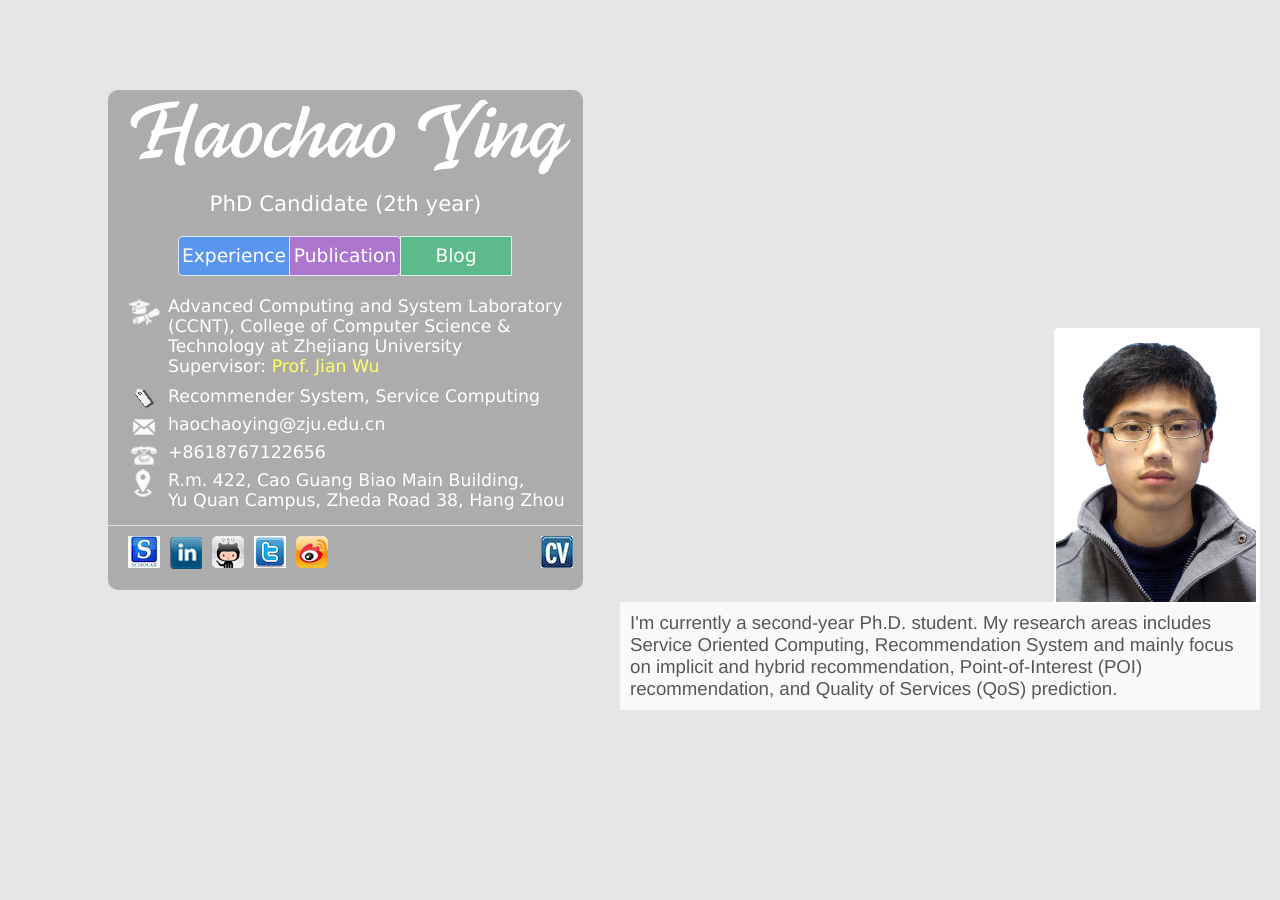
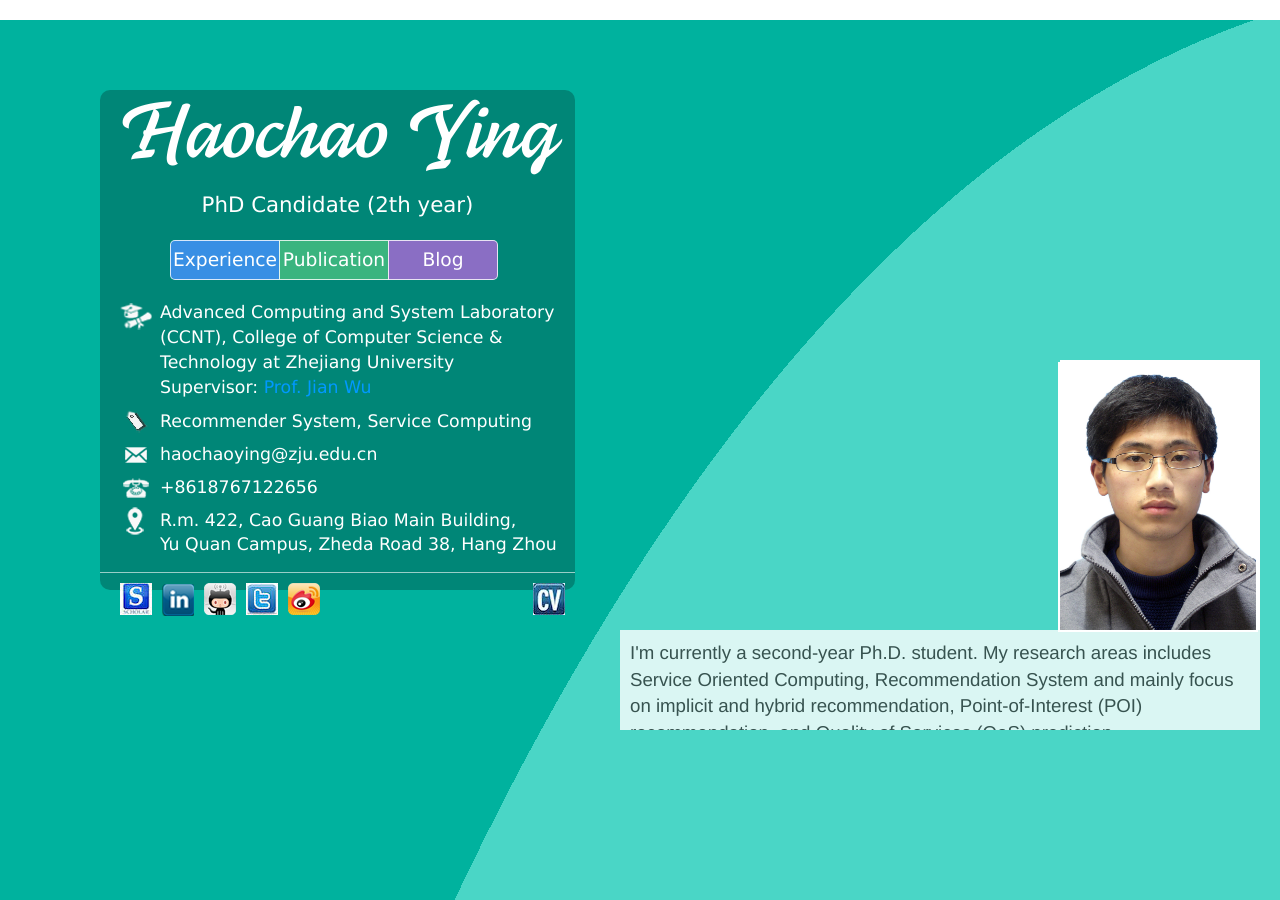
Before and after one commit to LanternYing/lanternying.github.com, a Jekyll site: the page built from index.html, in a window 1280 px wide. Built offline with Jekyll 4.4.1, drawn with Linux system fonts in a browser that asks for light colours; some of the changed text lies outside the part shown.

Commit message:
modification

```diff
--- a/_includes/includes.html
+++ b/_includes/includes.html
@@ -1,4 +1,8 @@
-<meta name="viewport" content="width=device-width, initial-scale=1.0" charset="utf-8">
+<meta charset='utf-8'>
+<meta http-equiv="X-UA-Compatible" content="chrome=1">
+<meta name="viewport" content="width=device-width, initial-scale=1, maximum-scale=1">
+
+<!-- <meta name="viewport" content="width=device-width, initial-scale=1.0" charset="utf-8"> -->
 <link href="bootstrap/css/bootstrap.min.css" rel="stylesheet" media="screen">
 <link href="css/navbar.css" rel="stylesheet" media="screen">
 <!-- HTML5 shim and Respond.js IE8 support of HTML5 elements and media queries -->
--- a/_includes/navbar.html
+++ b/_includes/navbar.html
@@ -11,9 +11,10 @@
         <div class="navbar-collapse collapse">
           <ul class="nav nav-justified">
             <li class="profilenav"><a href="#profile">Profile</a></li>
-            <li class="worknav"><a href="#work">Work</a></li>
-            <li class="resumenav"><a href="#resume">Resume</a></li>
-            <li class="pubsnav"><a href="#publications">Publications</a></li>
+            <li class="expernav"><a href="#experience">Experience</a></li>
+            <!-- <li class="resumenav"><a href="#resume">Resume</a></li> -->
+            <li class="pubsnav"><a href="#publication">Publication</a></li>
+            <li class="blognav"><a href="#blog">Blog</a></li>
           </ul>
         </div><!--/.nav-collapse -->
     </div>
--- a/css/index.css
+++ b/css/index.css
@@ -1,9 +1,19 @@
 html {  overflow-y: scroll; }
-body {  background: rgba(0, 0, 0, 0.1) url(../img/p3pstyle.png) 0 0 no-repeat;  font-family: Helvetica Neue,Open Sans,Helvetica,Tahoma,Arial,Verdana,sans-serif;  font-size: 14pt;  font-weight: 500; } a:link { color: rgba(0, 153, 255, 1); text-decoration: none;} a:visited { color: rgba(0, 153, 255, 1);} a:hover { color: rgba(231, 115, 49, 1);}
+body {
+    /*background: #ebeae6 url(../img/lines-wallpaper-aqua.gif) top left repeat;*/
+    font-family: Helvetica Neue,Open Sans,Helvetica,Tahoma,Arial,Verdana,sans-serif;
+    font-size: 14pt;
+    font-weight: 500;
+    padding: 0;
+    margin: 0;
+}
+a:link { color: rgba(0, 153, 255, 1); text-decoration: none;}
+a:visited { color: rgba(0, 153, 255, 1);}
+a:hover { color: rgba(231, 115, 49, 1);}
 
- .main_container{  /* round the border*/  -moz-border-radius: 10px;  -khtml-border-radius: 10px;  -webkit-border-radius: 10px;  border-radius: 10px;   color: rgba(0, 0, 0, 0.8);  width:1520px;  margin-top: 20px;  margin-left: 80px;  margin-right: 20px;  margin-bottom: 20px;  padding-top: 20px;  padding-left: 20px;  padding-right: 20px;  padding-bottom: 20px; }
- .profile_container{  background-color: rgba(0, 0, 0, 0.25);  /* round the border*/  -moz-border-radius: 10px;  -khtml-border-radius: 10px;  -webkit-border-radius: 10px;  border-radius: 10px;   width:475px;  height:500px;  margin-top: 50px;  margin-left: 0px;  margin-right: auto;  margin-bottom: 40px; }
- .analytics_container{  width:475px;  position: relative;  margin-left: 830px;  margin-right: auto;  margin-top: 60px;  margin-bottom: auto;  text-align: center;  color: rgba(0, 0, 0, 1); }
+.main_container{  /* round the border*/  -moz-border-radius: 10px;  -khtml-border-radius: 10px;  -webkit-border-radius: 10px;  border-radius: 10px;   color: rgba(0, 0, 0, 0.8);  width:1520px;  margin-top: 20px;  margin-left: 80px;  margin-right: 20px;  margin-bottom: 20px;  padding-top: 20px;  padding-left: 20px;  padding-right: 20px;  padding-bottom: 20px; }
+.profile_container{  background-color: rgba(0, 0, 0, 0.25);  /* round the border*/  -moz-border-radius: 10px;  -khtml-border-radius: 10px;  -webkit-border-radius: 10px;  border-radius: 10px;   width:475px;  height:500px;  margin-top: 50px;  margin-left: 0px;  margin-right: auto;  margin-bottom: 40px; }
+.analytics_container{  width:475px;  position: relative;  margin-left: 830px;  margin-right: auto;  margin-top: 60px;  margin-bottom: auto;  text-align: center;  color: rgba(0, 0, 0, 1); }
 
 .header { width: 100%; position: relative; text-align: center; color: white; padding-left: 0px; padding-right: 0px; margin-top:5x; }
 .header a:link { color: rgba(255, 255, 100, 1); text-decoration: none;}
@@ -84,3 +94,63 @@
     padding: 10px;
     float: right;
 }
+
+section {
+    min-width: 960px;
+}
+
+#profilesection {
+    background: #ebeae6 url(../images/p3pstyle.png);
+}
+
+#expersection {
+    background: #eee;
+}
+
+/*#resumesection {
+    background: #ddd;
+}
+*/
+#pubsection {
+    background: #ccc;
+}
+
+.headerbar {
+    background: #333;
+    height: 50px;
+    width: 100%;
+    top: 0;
+    left: 0;
+    z-index: 0;
+}
+
+ul#hmenu {
+    color: white;
+    font-size: 2em;
+    list-style-type: none;
+    z-index: 2;
+    position: relative;
+    padding-top: 5px;
+}
+
+ul#hmenu > li {
+    display: inline;
+    width: 350px;
+    padding-left: 100px;
+    padding-right: 100px;
+}
+
+.hselected {
+    background: black;
+}
+
+ul#publist {
+    list-style-type: square;
+    padding-left: 50px;
+}
+
+ul#publist > li {
+    font-size: 1.2em;
+    padding-top: 20px;
+    paddihg-left: 5px;
+}
--- a/index.html
+++ b/index.html
@@ -3,33 +3,46 @@
 ---
 
 <!DOCTYPE html>
-<html>
+<html lang="en">
     <head>
-        <meta charset='utf-8'>
-        <meta http-equiv="X-UA-Compatible" content="chrome=1">
-        <meta name="viewport" content="width=device-width, initial-scale=1, maximum-scale=1">
+        {% include includes.html %}
+        <title>haochao Ying (Lantern) | Zhejiang University</title>
+
         <link href='https://fonts.googleapis.com/css?family=Architects+Daughter' rel='stylesheet' type='text/css'>
-        <link rel="stylesheet" type="text/css" href="css/index.css" media="screen" />
         <link href='http://fonts.googleapis.com/css?family=Open+Sans:300italic,400italic,600italic,400,300,600&subset=greek,greek-ext' rel='stylesheet' type='text/css'>
         <link href="css/font.css" rel="stylesheet" style type="text/css">
-        <script src="javascripts/jquery.js" type="text/javascript"></script>
-        <script src="javascripts/facebox.js" type="text/javascript"></script>
+
+        <!-- <link rel="stylesheet" type="text/css" href="css/index.css" media="screen" /> -->
+        <link rel="stylesheet" href="css/index.css">
+        <link rel="stylesheet" href="css/jquery.fullPage.css">
+
+        <script type="text/javascript" src="javascripts/jquery.js"></script>
+        <script type="text/javascript" src="javascripts/facebox.js"></script>
+        <script type="text/javascript" src="js/jquery.easings.min.js"></script>
+        <script type="text/javascript" src="js/jquery.slimscroll.min.js"></script>
+        <script type="text/javascript" src="js/jquery.fullPage.min.js"></script>
+        <script src="js/index.js"></script>
         <script type="text/javascript"> jQuery(document).ready(function($) {  $('a[rel*=facebox]').facebox()  }); window.onload = function() { load() }; </script>
         <!--[if lt IE 9]>   <script src="//html5shiv.googlecode.com/svn/trunk/html5.js"></script>   <![endif]-->
-        <title>haochao Ying (Lantern) | Zhejiang University</title>
+
     </head>
 
     <body>
+        <div id="fullpage">
+            <div id="profilesection" class="section" data-anchor="profile">
                 <div class="main_container">
                     <div class="profile_container">
-
                         <div class="header">
                             <div class="name">Haochao Ying</div>
                             <div class="headline">PhD Candidate (2th year)</div>
-                    <div class="buttonbar"><div class="button">
-                        <a href="#bio" rel="facebox" class="button blue first">Experience</a>
-                        <a href="publication.html" class="button purple last">Publication</a>
-                        <a href="research.html" class="button green">Blog</a>
+                            <div id="menu" class="buttonbar">
+                                <div class="button">
+                                    <!-- <a href="#bio" rel="facebox" class="button blue first">Work</a> -->
+                                    <a id="experbutton" class="button blue first"> Experience </a>
+                                    <a id="pubbutton" class="button green"> Publication </a>
+                                    <!-- <a href="research.html" class="button green">Blog</a> -->
+                                    <a href="research.html" class="button purple last"> Blog </a>
+                                </div>
                             </div>
                         </div>
                         <div class="profile">
@@ -49,14 +62,26 @@
                             <a href="resume/Curriculum Vitae.pdf" target="_blank" class="cv"></a>
                         </div>
                     </div>
+                </div>
                 <div class="sidebox">
                     <div class="avatar">
-                <img src="images/avatar.jpg" id="avatar" class="avatar" alt="Jason Tsay">
+                        <img src="images/avatar.jpg" id="avatar" class="avatar" alt="Haochao Ying">
                     </div>
                     <div class="infobox">
                         I'm currently a second-year Ph.D. student. My research areas includes Service Oriented Computing, Recommendation System and mainly focus on implicit and hybrid recommendation, Point-of-Interest (POI) recommendation, and Quality of Services (QoS) prediction.
                     </div>
                 </div>
+            </div>
 
+            <div id="expersection" class="section" data-anchor="experience">
+                {% include navbar.html %}
+                {% include work.html %}
+            </div>
+
+            <div id="pubsection" class="section" data-anchor="publication">
+                {% include navbar.html %}
+                {% include pubs.html %}
+            </div>
+        </div>
     </body>
 </html>
--- a/js/index.js
+++ b/js/index.js
@@ -3,66 +3,63 @@
 		verticalCentered: false,
 		paddingTop: 0,
 		resize: false,
-		anchors:['profile','work','resume','publications'],
+		anchors:['profile', 'experience', 'publication'],
 		scrollingSpeed: 400,
         afterLoad: function(anchorLink, index) {
             console.log(anchorLink);
             $("ul.nav li").removeClass("active");
             switch(anchorLink) {
-                case "work":
-                    $(".worknav").addClass("active");
+                case "profile":
+                    $(".profilenav").addClass("active");
                     break;
-                case "resume":
-                    $(".resumenav").addClass("active");
+                case "experience":
+                    $(".expernav").addClass("active");
                     break;
-                case "publications":
+                case "publication":
                     $(".pubsnav").addClass("active");
                     break;
-
             }
         }
 	});
-	forcePosition();
+	// forcePosition();
 
-	$("#vmenu li").mouseover(function() {
-		$( this ).addClass("selected");
-		if ($( this ).attr("id") != "profilebutton")
-			$("#profilebutton").removeClass("selected");
-	});
+	// $("#vmenu li").mouseover(function() {
+	// 	$( this ).addClass("selected");
+	// 	if ($( this ).attr("id") != "profilebutton")
+	// 		$("#profilebutton").removeClass("selected");
+	// });
 
-	$("#vmenu li").mouseleave(function() {
-		$( this ).removeClass("selected");
-		$("#profilebutton").addClass("selected");
-	});
+	// $("#vmenu li").mouseleave(function() {
+	// 	$( this ).removeClass("selected");
+	// 	$("#profilebutton").addClass("selected");
+	// });
 
 	$("#profilebutton").click(function() {
 		$.fn.fullpage.moveTo('profile');
 	});
 
-	$("#workbutton").click(function() {
-		$.fn.fullpage.moveTo('work');
-	});
-
-	$("#resumebutton").click(function() {
-		$.fn.fullpage.moveTo('resume');
+	$("#experbutton").click(function() {
+		$.fn.fullpage.moveTo('experience');
 	});
 
 	$("#pubbutton").click(function() {
-		$.fn.fullpage.moveTo('publications');
+		$.fn.fullpage.moveTo('publication');
 	});
+
+    // $("#blogbutton").click(function() {
+    //     $.fn.fullpage.moveTo('blog');
+    // });
 });
 
-$(window).resize(function() {
-	forcePosition();
-});
+// $(window).resize(function());
 
-// ensures that social links panel doesn't run into menu
-function forcePosition() {
-	//console.log ($("#sociallinks").offset());
+// // ensures that social links panel doesn't run into menu
+// function forcePosition() {
+// 	//console.log ($("#sociallinks").offset());
 
-	if ( $("#sociallinks").offset().top < 200 ) {
-		$("#sociallinks").addClass("moveup");
-	} else {
-		$("#sociallinks").removeClass("moveup");
-	}
-}
+// 	if ( $("#sociallinks").offset().top < 200 ) {
+// 		$("#sociallinks").addClass("moveup");
+// 	} else {
+// 		$("#sociallinks").removeClass("moveup");
+// 	}
+// }
```
Also changed, not shown: 4 other files. Lines whose indentation alone changed are shown as unchanged.
